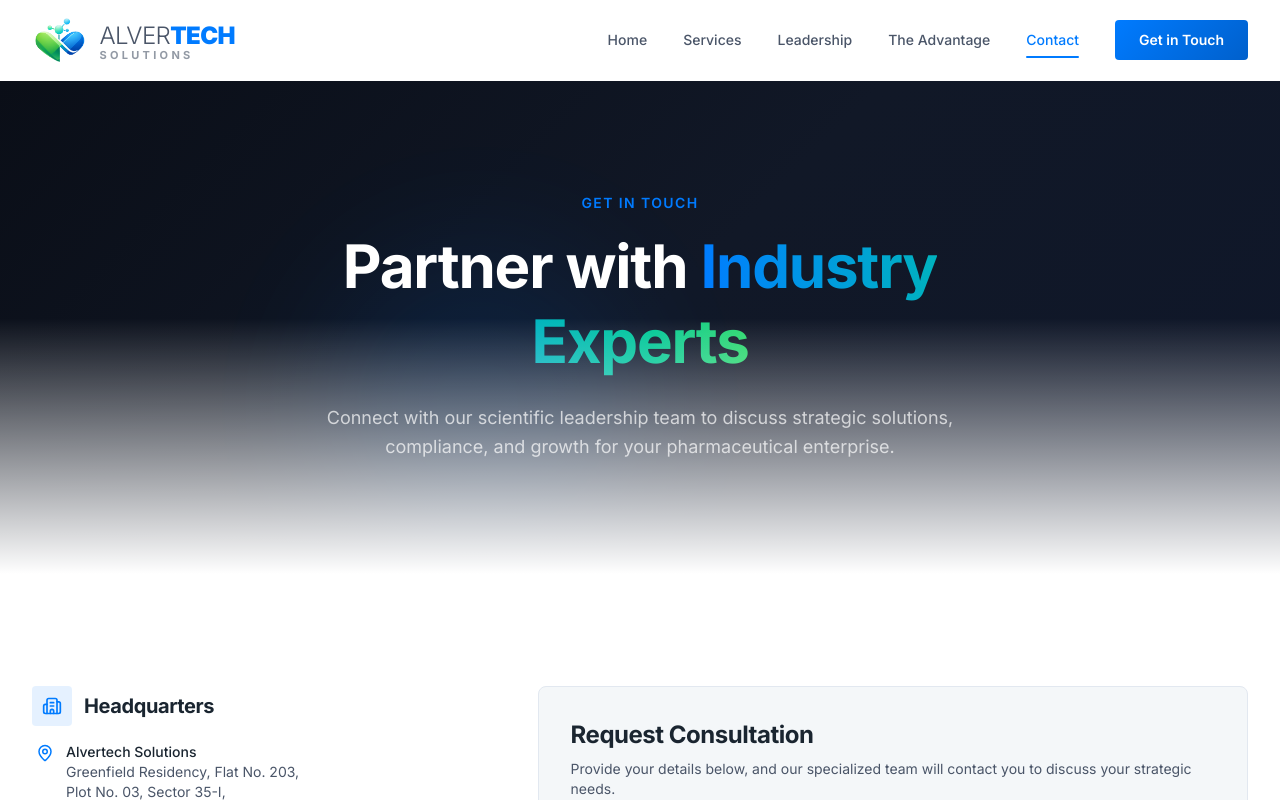
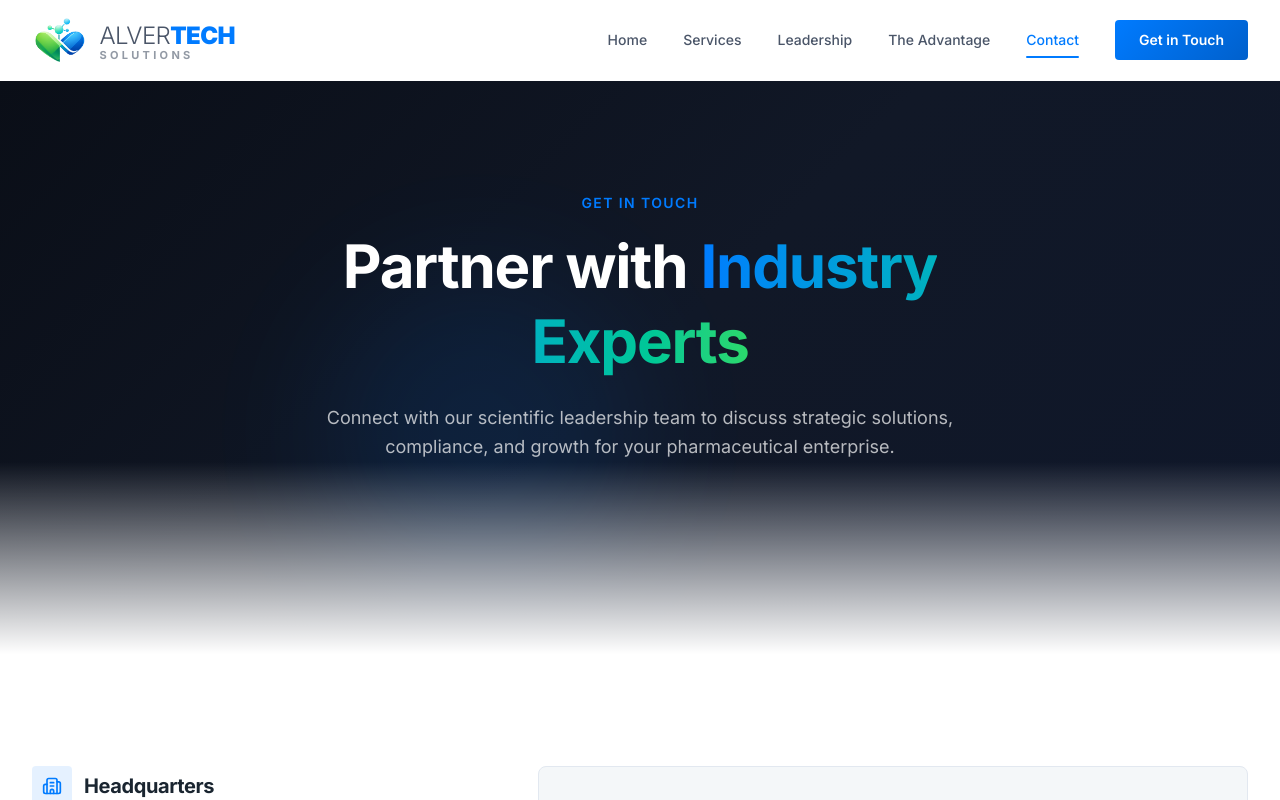
Before and after one commit to abdurrahmanshkh/alvertech-solutions, a Next.js app: page /contact in a window 1280 px wide. Shown: the top 800 px of the page. Built offline with nearby package versions, Linux system fonts and the light colour scheme.

Commit message:
feat: implement initial web pages and global styles for contact, services, about, and advantage sections

```diff
--- a/src/app/about/page.tsx
+++ b/src/app/about/page.tsx
@@ -121,7 +121,7 @@ export default function AboutPage() {
         <div className="absolute inset-0 opacity-10">
           <div className="absolute top-1/4 right-1/3 w-96 h-96 rounded-full bg-tech-blue blur-3xl" />
         </div>
-        <div className="relative mx-auto max-w-7xl px-4 sm:px-6 lg:px-8 py-24 md:py-32">
+        <div className="relative z-10 mx-auto max-w-7xl px-4 sm:px-6 lg:px-8 pt-24 md:pt-32 pb-48">
           <div className="text-center max-w-3xl mx-auto">
             <p className="text-tech-blue font-semibold text-sm uppercase tracking-widest mb-4">
               About Alvertech Solutions
@@ -139,7 +139,7 @@ export default function AboutPage() {
             </p>
           </div>
         </div>
-        <div className="absolute bottom-0 left-0 right-0 h-64 bg-gradient-to-t from-white via-white/50 to-transparent pointer-events-none" />
+        <div className="hero-fade-bottom" />
       </section>
 
       {/* ── Mission Statement ── */}
--- a/src/app/advantage/page.tsx
+++ b/src/app/advantage/page.tsx
@@ -93,7 +93,7 @@ export default function AdvantagePage() {
           <div className="absolute top-1/4 left-1/3 w-96 h-96 rounded-full bg-tech-blue blur-3xl" />
           <div className="absolute bottom-1/4 right-1/3 w-72 h-72 rounded-full bg-growth-green blur-3xl" />
         </div>
-        <div className="relative mx-auto max-w-7xl px-4 sm:px-6 lg:px-8 py-24 md:py-32">
+        <div className="relative z-10 mx-auto max-w-7xl px-4 sm:px-6 lg:px-8 pt-24 md:pt-32 pb-48">
           <div className="text-center max-w-3xl mx-auto">
             <p className="text-tech-blue font-semibold text-sm uppercase tracking-widest mb-4">
               Why Choose Us
@@ -112,7 +112,7 @@ export default function AdvantagePage() {
             </p>
           </div>
         </div>
-        <div className="absolute bottom-0 left-0 right-0 h-64 bg-gradient-to-t from-white via-white/50 to-transparent pointer-events-none" />
+        <div className="hero-fade-bottom" />
       </section>
 
       {/* ── Advantage Cards ── */}
--- a/src/app/contact/page.tsx
+++ b/src/app/contact/page.tsx
@@ -86,7 +86,7 @@ export default function ContactPage() {
         <div className="absolute inset-0 opacity-10">
           <div className="absolute top-1/3 left-1/4 w-80 h-80 rounded-full bg-tech-blue blur-3xl" />
         </div>
-        <div className="relative mx-auto max-w-7xl px-4 sm:px-6 lg:px-8 py-24 md:py-28">
+        <div className="relative z-10 mx-auto max-w-7xl px-4 sm:px-6 lg:px-8 pt-24 md:pt-28 pb-48">
           <div className="text-center max-w-3xl mx-auto">
             <p className="text-tech-blue font-semibold text-sm uppercase tracking-widest mb-4">
               Get in Touch
@@ -104,7 +104,7 @@ export default function ContactPage() {
             </p>
           </div>
         </div>
-        <div className="absolute bottom-0 left-0 right-0 h-64 bg-gradient-to-t from-white via-white/50 to-transparent pointer-events-none" />
+        <div className="hero-fade-bottom" />
       </section>
 
       {/* ── Contact Content ── */}
--- a/src/app/globals.css
+++ b/src/app/globals.css
@@ -65,7 +65,23 @@
 }
 
 .gradient-hero {
-  background: linear-gradient(135deg, var(--color-midnight-blue) 0%, #111827 50%, #0f172a 100%);
+  background: linear-gradient(
+    135deg,
+    var(--color-midnight-blue) 0%,
+    #111827 50%,
+    #0f172a 100%
+  );
+}
+
+.hero-fade-bottom {
+  position: absolute;
+  bottom: 0;
+  left: 0;
+  right: 0;
+  height: 12rem; /* h-48 */
+  background: linear-gradient(to top, white, transparent);
+  pointer-events: none;
+  z-index: 0;
 }
 
 .gradient-btn {
--- a/src/app/page.tsx
+++ b/src/app/page.tsx
@@ -90,13 +90,13 @@ export default function Home() {
     <>
       {/* ── Hero Section ── */}
       <section className="gradient-hero relative overflow-hidden">
-        {/* Decorative elements */}
+        {/* Background blobs */}
         <div className="absolute inset-0 opacity-10">
           <div className="absolute top-1/4 right-1/4 w-96 h-96 rounded-full bg-tech-blue blur-3xl" />
           <div className="absolute bottom-1/4 left-1/4 w-72 h-72 rounded-full bg-growth-green blur-3xl" />
         </div>
 
-        <div className="relative mx-auto max-w-7xl px-4 sm:px-6 lg:px-8 py-24 md:py-32 lg:py-40">
+        <div className="relative z-10 mx-auto max-w-7xl px-4 sm:px-6 lg:px-8 pt-24 md:pt-32 lg:pt-40 pb-48">
           <div className="max-w-3xl">
             <p className="text-tech-blue font-semibold text-sm uppercase tracking-widest mb-4 animate-fade-in-up">
               Pharmaceutical Consultancy
@@ -117,8 +117,7 @@ export default function Home() {
                 href="/services"
                 className="gradient-btn text-white font-semibold px-8 py-4 rounded text-center transition-all duration-200 hover:shadow-xl hover:shadow-tech-blue/20 inline-flex items-center justify-center gap-2"
               >
-                Explore Services
-                <ArrowRight size={18} />
+                Explore Services <ArrowRight size={18} />
               </Link>
               <Link
                 href="/contact"
@@ -130,8 +129,7 @@ export default function Home() {
           </div>
         </div>
 
-        {/* Bottom gradient fade */}
-        <div className="absolute bottom-0 left-0 right-0 h-64 bg-gradient-to-t from-white via-white/50 to-transparent pointer-events-none" />
+        <div className="hero-fade-bottom" />
       </section>
 
       {/* ── Stats Section ── */}
--- a/src/app/services/page.tsx
+++ b/src/app/services/page.tsx
@@ -125,7 +125,7 @@ export default function ServicesPage() {
           <div className="absolute top-1/3 right-1/4 w-80 h-80 rounded-full bg-tech-blue blur-3xl" />
           <div className="absolute bottom-1/3 left-1/3 w-64 h-64 rounded-full bg-growth-green blur-3xl" />
         </div>
-        <div className="relative mx-auto max-w-7xl px-4 sm:px-6 lg:px-8 py-24 md:py-32">
+        <div className="relative z-10 mx-auto max-w-7xl px-4 sm:px-6 lg:px-8 pt-24 md:pt-32 pb-48">
           <div className="text-center max-w-3xl mx-auto">
             <p className="text-tech-blue font-semibold text-sm uppercase tracking-widest mb-4">
               Our Services
@@ -159,7 +159,7 @@ export default function ServicesPage() {
             })}
           </div>
         </div>
-        <div className="absolute bottom-0 left-0 right-0 h-64 bg-gradient-to-t from-white via-white/50 to-transparent pointer-events-none" />
+        <div className="hero-fade-bottom" />
       </section>
 
       {/* ── Service Sections ── */}
@@ -228,11 +228,11 @@ export default function ServicesPage() {
       })}
 
       {/* ── CTA ── */}
-      <section className="gradient-hero relative overflow-hidden">
+      <section className="gradient-hero relative overflow-hidden section-padding">
         <div className="absolute inset-0 opacity-10">
           <div className="absolute top-1/2 left-1/2 -translate-x-1/2 -translate-y-1/2 w-[500px] h-[500px] rounded-full bg-growth-green blur-3xl" />
         </div>
-        <div className="relative mx-auto max-w-7xl px-4 sm:px-6 lg:px-8 py-20 text-center">
+        <div className="relative z-10 mx-auto max-w-7xl px-4 sm:px-6 lg:px-8 text-center">
           <h2 className="text-3xl md:text-4xl font-bold text-white">
             Need a Tailored Solution?
           </h2>
```
